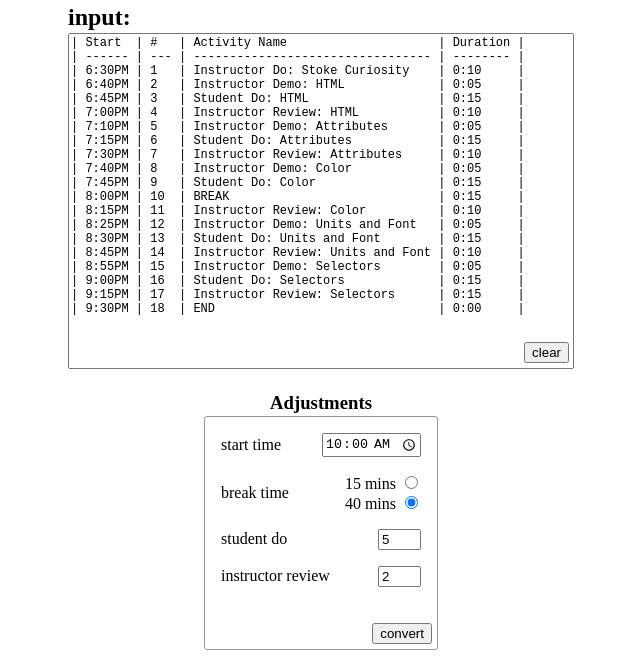
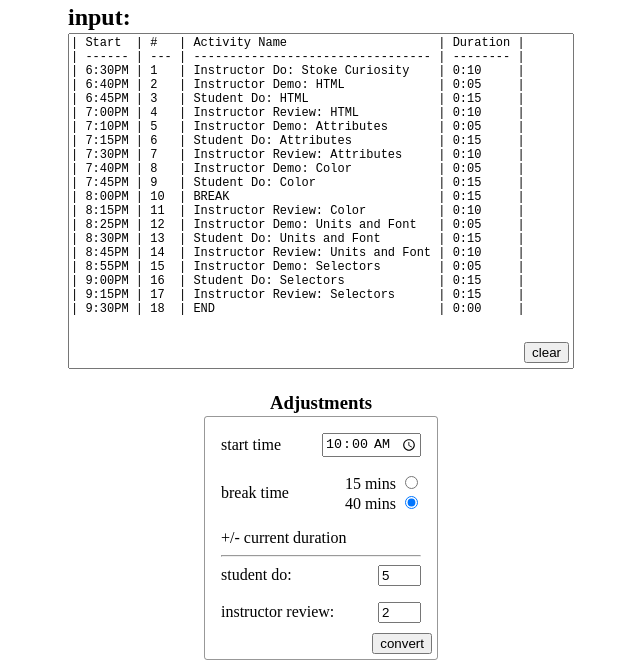
Before and after one commit to samuelfox1/class-schedule-converter, a plain HTML site: page index.html in a window 1280 px wide. Shown: the part 79-750 px from the top of the page, without its empty margins (319-959 px from the left). Drawn offline with nearby package versions, Linux system fonts and the light colour scheme.

Commit message:
update: form layout & labels

```diff
--- a/assets/style.css
+++ b/assets/style.css
@@ -35,7 +35,7 @@ form {
     flex-direction: column;
     justify-content: space-between;
     margin-bottom: 5px;
-    height: 200px;
+    height: 210px;
     width: 200px;
     padding: 1em;
     border: solid rgba(0, 0, 0, 0.404) 1px;
@@ -44,6 +44,9 @@ form {
 form div .form-input {
     display: flex;
     justify-content: space-between;
+}
+small{
+    font-size: 10px;
 }
 form p {
     margin: 0 0;
--- a/index.html
+++ b/index.html
@@ -39,13 +39,14 @@
                             </div>
                         </div>
                     </div>
-
+                    <p>+/- current duration</p>
+                    <hr />
                     <div class="form-input">
-                        <label for="activity">student do</label>
+                        <label for="activity">student do:</label>
                         <input class="activity-length" type="number" name="activity" id="student-do" value="5">
                     </div>
                     <div class="form-input">
-                        <label for="activity">instructor review</label>
+                        <label for="activity">instructor review:</label>
                         <input class="activity-length" type="number" name="activity" id="instructor-review" value="2">
                     </div>
                 </div>
```
